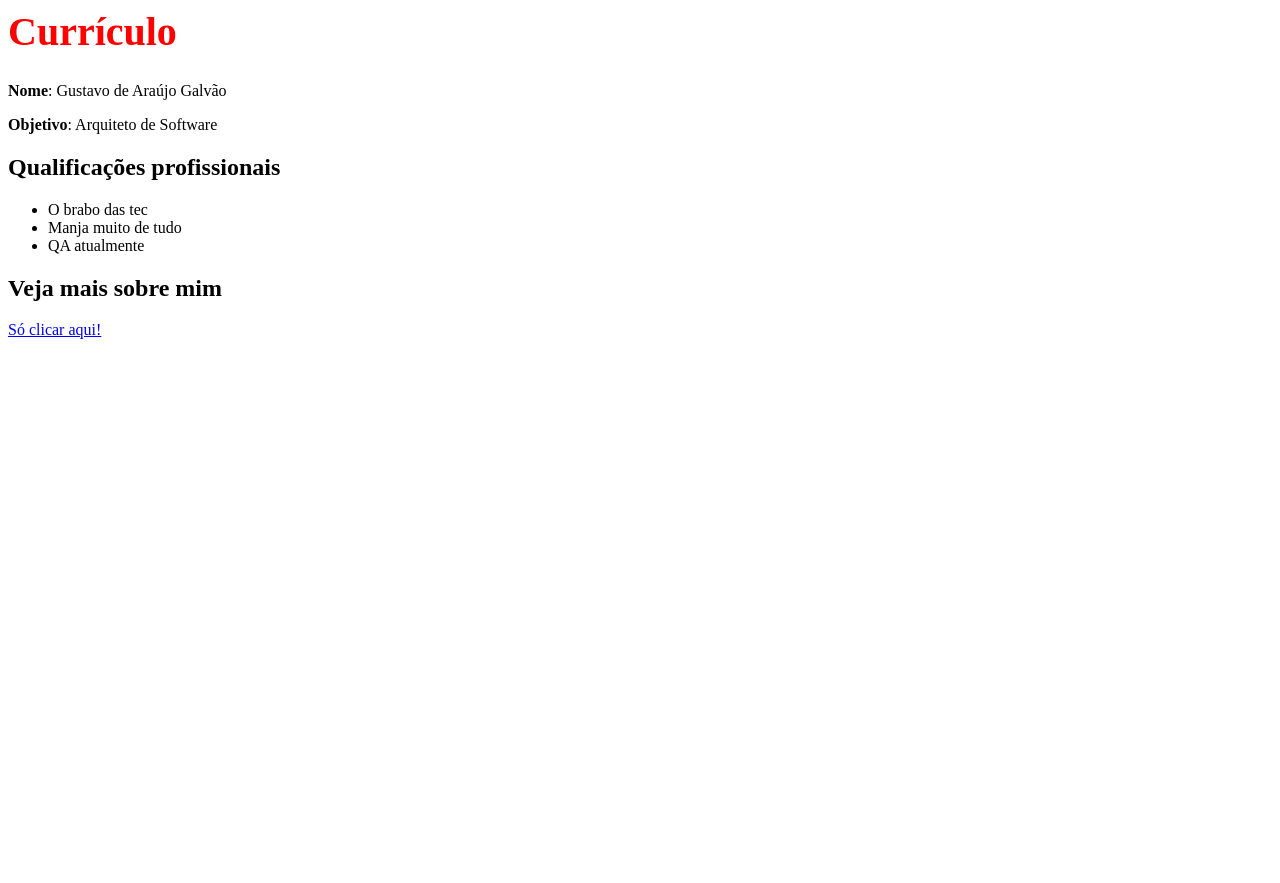
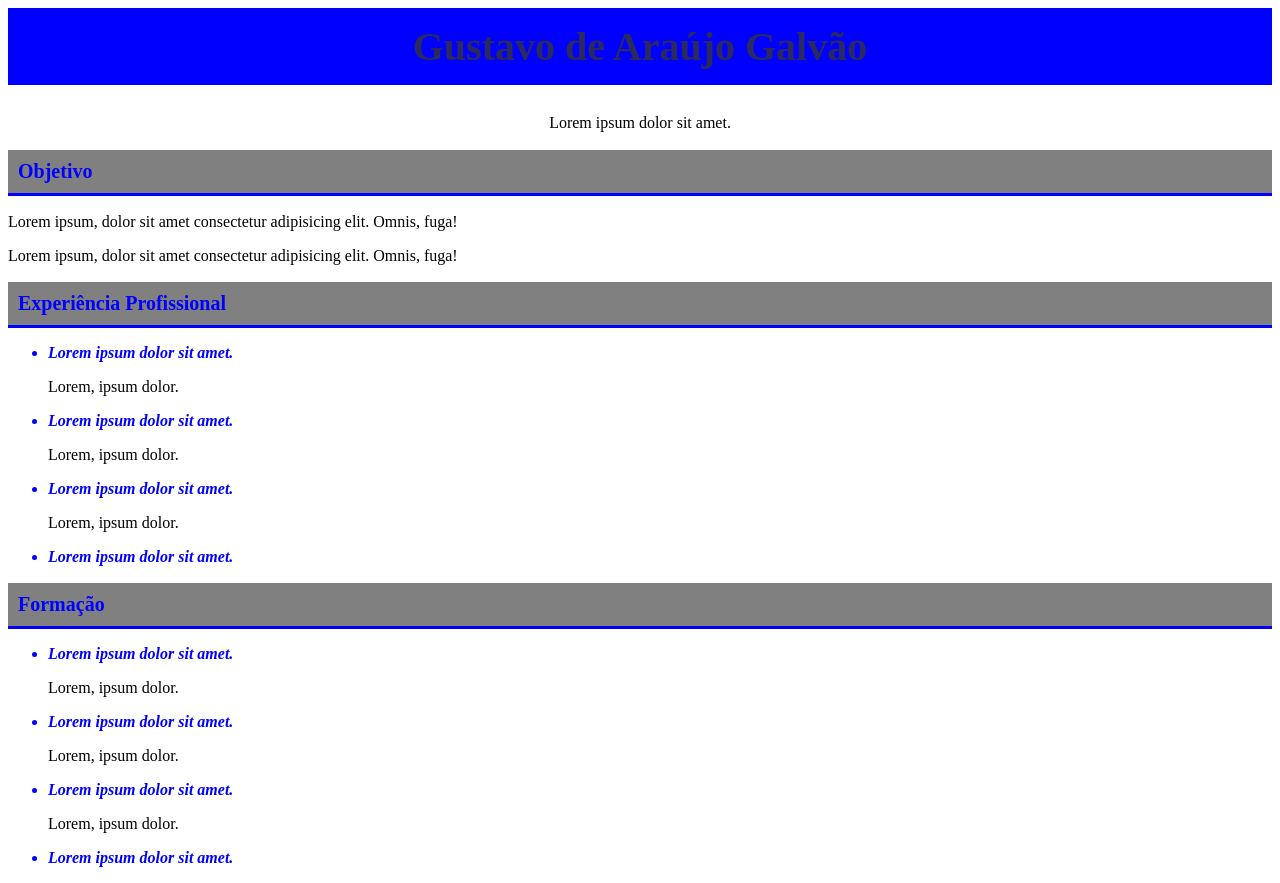
Before and after one commit to gusttavoo123/Web-Workspace, a plain HTML site: page index.html in a window 1280 px wide. Before the commit the page ends 800 px from the top, so only its background shows below. Drawn offline with Linux system fonts and the light colour scheme.

Commit message:
teste css

```diff
--- a/index.html
+++ b/index.html
@@ -7,16 +7,30 @@
     <title>Currículo</title>
 </head>
 <body>
-    <h1>Currículo</h1>
-    <p><strong>Nome</strong>: Gustavo de Araújo Galvão</p>
-    <p><strong>Objetivo</strong>: Arquiteto de Software</p>
-    <h2>Qualificações profissionais</h2>
+    <h1>Gustavo de Araújo Galvão</h1>
+    <p class="p1">Lorem ipsum dolor sit amet.</p>
+    <h2>Objetivo</h2>
+    <p>Lorem ipsum, dolor sit amet consectetur adipisicing elit. Omnis, fuga!</p>
+    <p>Lorem ipsum, dolor sit amet consectetur adipisicing elit. Omnis, fuga!</p>
+    <h2>Experiência Profissional</h2>
     <ul>
-        <li>O brabo das tec</li>
-        <li>Manja muito de tudo</li>
-        <li>QA atualmente</li>
+        <li>Lorem ipsum dolor sit amet.</li>
+        <p>Lorem, ipsum dolor.</p>
+        <li>Lorem ipsum dolor sit amet.</li>
+        <p>Lorem, ipsum dolor.</p>
+        <li>Lorem ipsum dolor sit amet.</li>
+        <p>Lorem, ipsum dolor.</p>
+        <li>Lorem ipsum dolor sit amet.</li>
     </ul>
-    <h2>Veja mais sobre mim</h2>
-    <p><a href="https://www.google.com.br" target="_blank">Só clicar aqui!</a></p>
+    <h2>Formação</h2>
+    <ul>
+        <li>Lorem ipsum dolor sit amet.</li>
+        <p>Lorem, ipsum dolor.</p>
+        <li>Lorem ipsum dolor sit amet.</li>
+        <p>Lorem, ipsum dolor.</p>
+        <li>Lorem ipsum dolor sit amet.</li>
+        <p>Lorem, ipsum dolor.</p>
+        <li>Lorem ipsum dolor sit amet.</li>
+    </ul>
 </body>
 </html>
--- a/style/style.css
+++ b/style/style.css
@@ -1,4 +1,32 @@
 h1 {
-    color: red;
+    color: rgb(44, 41, 94);
     font-size: 40px;
+    padding: 15px;
+    text-align: center;
+    background-color: blue;
 }
+.p1 {
+    text-align: center;
+    padding: 2px;
+}
+
+h2 {
+    color: blue;
+    font-size: 20px;
+    padding: 10px;
+    text-align: left;
+    border-bottom: 3px solid blue;
+    background-color: grey;
+    font-weight: bold;
+}
+
+ul {
+    color: black;
+    font-style: normal;
+}
+
+li {
+    color: blue;
+    font-style: italic;
+    font-weight: bold;
+}
```
